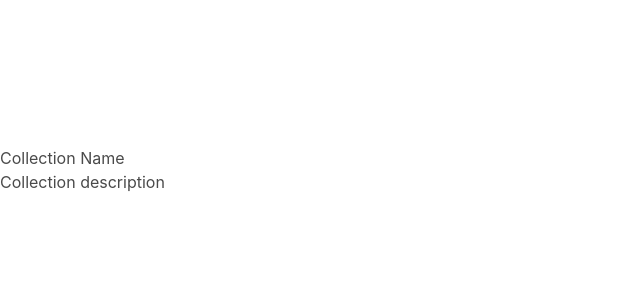
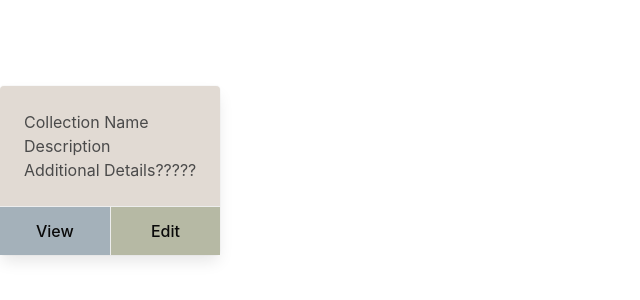
Before and after one commit to sempercuriosus/CacheCabinet, a React (Vite) app in the folder cachecabinet/Client/: page /viewcollection in a window 1280 px wide. Shown: the part 230-530 px from the top of the page, without its empty margins (0-640 px from the left). Built offline with nearby package versions, Linux system fonts and the light colour scheme.

Commit message:
updated the display for the collection component.

```diff
--- a/cachecabinet/Client/src/components/collection/collection.jsx
+++ b/cachecabinet/Client/src/components/collection/collection.jsx
@@ -1,4 +1,4 @@
-import { Fragment } from 'react';
+import colorPalette from '../../utils/colorPalette';
 
 /**
  * @component Collection
@@ -7,10 +7,33 @@ import { Fragment } from 'react';
  */
 function Collection() {
   return (
-    <Fragment>
-      <h2>Collection Name</h2>
-      <h3>Collection description</h3>
-    </Fragment>
+    <div
+      className='card'
+      style={{
+        backgroundColor: colorPalette.IVORY,
+        // height: '300px',
+        maxWidth: '400px',
+      }}>
+      <div className='card-content'>
+        <h2>Collection Name</h2>
+        <h3>Description</h3>
+        <div className='content'>Additional Details?????</div>
+      </div>
+      <footer className='card-footer'>
+        <a
+          href='#'
+          className='card-footer-item has-text-black'
+          style={{ backgroundColor: colorPalette.BABYBLUE }}>
+          View
+        </a>
+        <a
+          href='#'
+          className='card-footer-item has-text-black'
+          style={{ backgroundColor: colorPalette.SAGE }}>
+          Edit
+        </a>
+      </footer>
+    </div>
   );
 }
 
--- a/cachecabinet/Client/src/components/collection/collections.jsx
+++ b/cachecabinet/Client/src/components/collection/collections.jsx
@@ -1,4 +1,5 @@
-import { Fragment } from 'react';
+import Collection from './collection';
+
 /*
  * Collection of all Collections, for a user, will need to have
  * auth, when ready
@@ -15,9 +16,11 @@ import { Fragment } from 'react';
  */
 function Collections() {
   return (
-    <Fragment>
-      <p> Collection_All Display Test </p>
-    </Fragment>
+    <div className='content'>
+      {/* this will need some additional logic in place to render all of the collection components for a user. currently this is populating one default example.  */}
+
+      <Collection />
+    </div>
   );
 }
 
```
